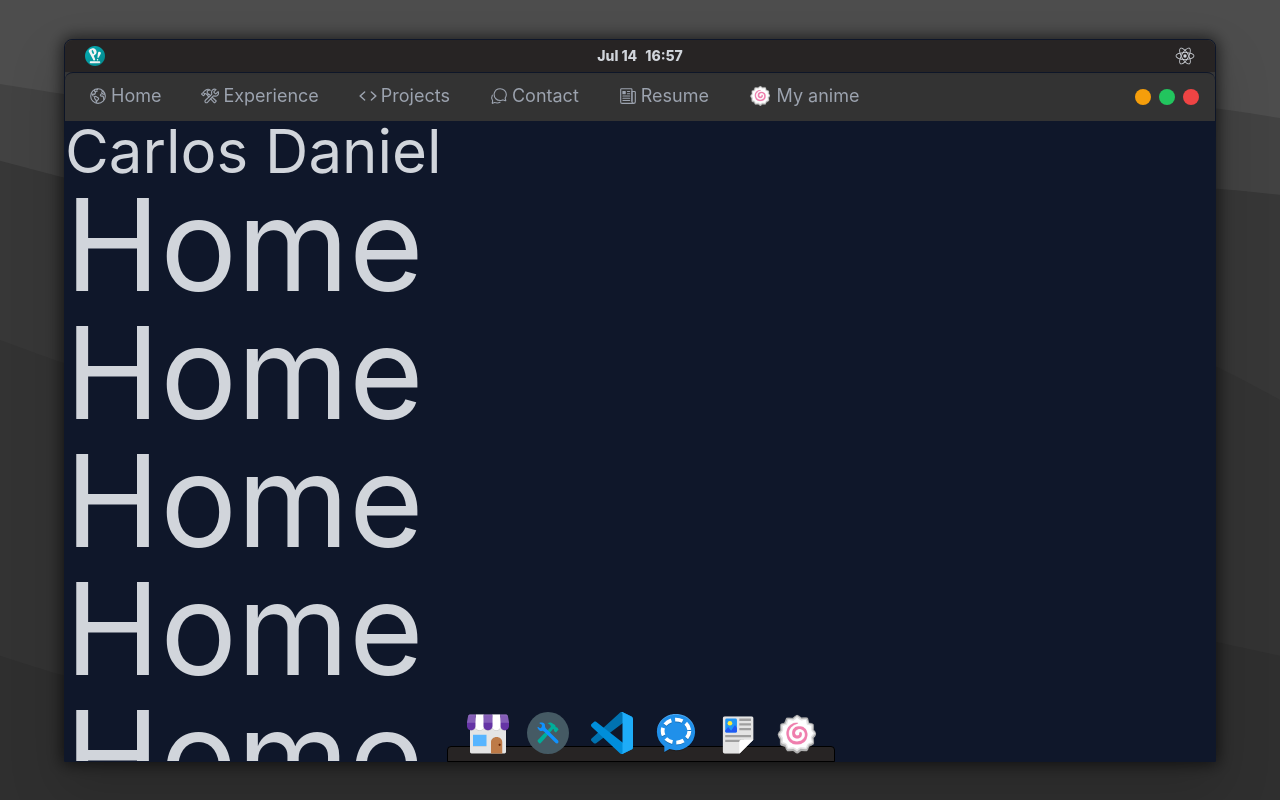
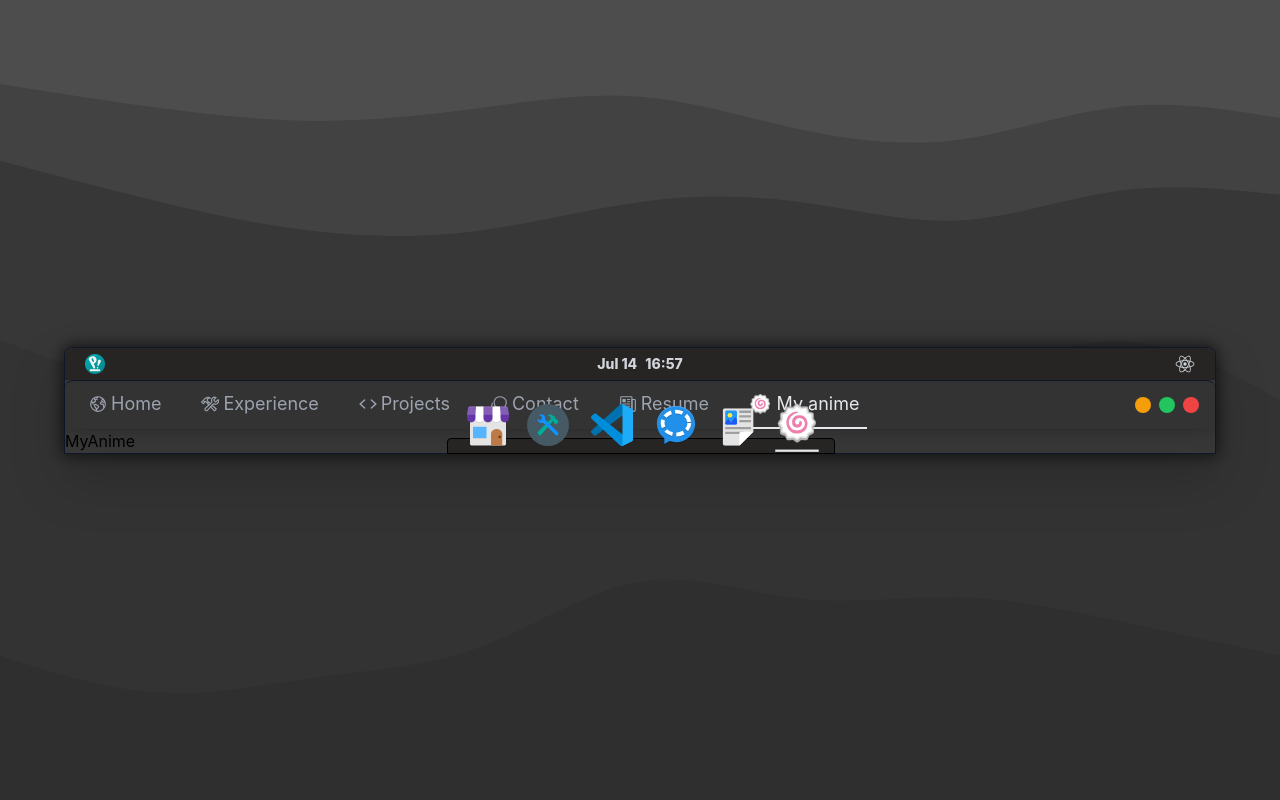
Before and after one commit to charls96/carlos-daniel, a React (Vite) app: page /my-anime in a window 1280 px wide. Built offline with nearby package versions, Linux system fonts and the light colour scheme.

Commit message:
added react router

```diff
--- a/package.json
+++ b/package.json
@@ -10,7 +10,8 @@
   "dependencies": {
     "react": "^18.0.0",
     "react-dom": "^18.0.0",
-    "react-icons": "^4.4.0"
+    "react-icons": "^4.4.0",
+    "react-router-dom": "^6.3.0"
   },
   "devDependencies": {
     "@types/node": "^18.0.3",
--- a/src/App.tsx
+++ b/src/App.tsx
@@ -1,14 +1,17 @@
 import { useState } from "react";
-import Home from "./components/page/Home";
+import Home from "./components/page/Home/Home";
 import LayoutPopOS from "./components/pop-os/LayoutPopOS";
+import { Routes, Route } from "react-router-dom";
+import MyAnime from "./components/page/MyAnime/MyAnime";
 
 function App() {
   return (
-      <>
-        <LayoutPopOS>
-          <Home />
-        </LayoutPopOS>
-      </>
+    <LayoutPopOS>
+      <Routes>
+        <Route path="/" element={<Home />} />
+        <Route path="/my-anime" element={<MyAnime />} />
+      </Routes>
+    </LayoutPopOS>
   );
 }
 
--- /dev/null
+++ b/src/components/page/MyAnime/MyAnime.tsx
@@ -0,0 +1,7 @@
+const MyAnime = () => {
+  return (
+    <div>MyAnime</div>
+  )
+}
+
+export default MyAnime
--- a/src/components/pop-os/LayoutPopOS.tsx
+++ b/src/components/pop-os/LayoutPopOS.tsx
@@ -1,9 +1,9 @@
-import Home from "../page/Home";
+import Home from "../page/Home/Home";
 import HeaderBarPopOS from "./header-bar/HeaderBarPopOS";
 import { HeaderPopOS } from "./header/HeaderPopOS";
-import FooterPopOS from "./footer/FooterPopOs"
+import FooterPopOS from "./footer/FooterPopOs";
 
-const LayoutPopOS = ({children}: any) => {
+const LayoutPopOS = ({ children }: any) => {
   return (
     <div className="bg-[#373737] h-screen w-screen bg-clip-padding backdrop-filter bg-opacity-40 flex items-center justify-center overflow-x-hidden">
       <div className="bg-[#373737] max-w-[80rem] w-[90vw] drop-shadow-2xl shadow-[0px_0px_15px_2px_rgba(0,0,0,0.6)] rounded-t-lg border border-slate-900">
--- a/src/components/pop-os/footer/FooterPopOs.tsx
+++ b/src/components/pop-os/footer/FooterPopOs.tsx
@@ -3,8 +3,7 @@ import experience from "../../../assets/papirus-icons/experience.svg";
 import projects from "../../../assets/papirus-icons/projects.svg";
 import contact from "../../../assets/papirus-icons/contact.svg";
 import resume from "../../../assets/papirus-icons/resume.svg";
-import { Router, Route } from "react-router";
-import Home from "../../page/Home";
+import { NavLink } from "react-router-dom";
 
 const FooterPopOs = () => {
   const bounceOnce = (e: any) => {
@@ -16,15 +15,16 @@ const FooterPopOs = () => {
   return (
     <div className="hidden sm:block fixed bottom-[-0.1rem] max-w-[80rem] w-[90vw]">
       <div className="relative bg-[#272424] w-[24.2rem] h-[1rem] m-auto border-[1px] border-black rounded-t">
+        <NavLink to="/" className={({isActive}: any) => (isActive ? 'is-active-footer-link' : '') + ' absolute bottom-[-0.3rem] sm:left-[0.5rem]'}>
           <img
             onClick={(e) => {
-                e.preventDefault();
               bounceOnce(e);
             }}
-              className="transition ease-in-out delay-150 hover:-translate-y-[15%] duration-200 hover:scale-100 absolute bottom-[-0.3rem] sm:left-[0.5rem] scale-75 sm:w-16 sm:h-16"
+            className="transition ease-in-out delay-150 hover:-translate-y-[15%] duration-200 hover:scale-100 scale-75 sm:w-16 sm:h-16"
             src={home}
             alt="carlos-daniel-home.svg"
           />
+        </NavLink>
 
         <img
           onClick={(e) => {
@@ -62,18 +62,16 @@ const FooterPopOs = () => {
           src={resume}
           alt="carlos-daniel-experience.svg"
         />
-          <a
+        <NavLink to="/my-anime"
           onClick={(e) => {
-              e.preventDefault();
             bounceOnce(e);
           }}
-            className=""
-            href=""
+          className={({isActive}: any) => (isActive ? 'is-active-footer-link' : '')}
         >
           <span className="transition ease-in-out delay-150 hover:-translate-y-[15%] duration-200 hover:scale-100 absolute bottom-[-0.5rem] sm:left-[20rem] scale-75 sm:text-[2.9rem]">
             🍥
           </span>
-          </a>
+        </NavLink>
       </div>
     </div>
   );
--- a/src/components/pop-os/header/NavPopOS.tsx
+++ b/src/components/pop-os/header/NavPopOS.tsx
@@ -8,6 +8,7 @@ import {
   IoEllipsisHorizontal,
 } from "react-icons/io5";
 import MobileNavPopOS from "./MobileNavPopOS";
+import { NavLink } from "react-router-dom";
 
 const NavPopOS = () => {
   const [openMobileNav, setOpenMobileNav] = useState<boolean>(false);
@@ -30,11 +31,11 @@ const NavPopOS = () => {
 
   return (
       <div className="ml-4 flex gap-6 text-gray-400 text-lg">
-      <button className="flex items-center border-b-2 border-transparent focus:border-b-2 focus:border-gray-300 focus:text-gray-300">
+        <NavLink to="/" className={({isActive}: any) => (isActive ? 'border-b-2 border-gray-200 text-gray-200' : 'border-b-2 border-transparent') + ' flex items-center'}>
           <span className="flex items-center gap-1 px-2 py-0.5 hover:bg-gray-200 hover:bg-opacity-20 hover:text-gray-200 rounded-lg transition ease-in-out">
             <IoEarthOutline /> Home
           </span>
-      </button>
+        </NavLink>
         <button className="hidden sm:flex items-center border-b-2 border-transparent focus:border-b-2 focus:border-gray-300 focus:text-gray-300">
           <span className="flex items-center gap-1 px-2 py-0.5 hover:bg-gray-200 hover:bg-opacity-20 hover:text-gray-200 rounded-lg transition ease-in-out">
             <IoConstructOutline /> Experience
@@ -55,11 +56,11 @@ const NavPopOS = () => {
             <IoNewspaperOutline /> Resume
           </span>
         </button>
-      <button className="hidden lg:flex items-center border-b-2 border-transparent focus:border-b-2 focus:border-gray-300 focus:text-gray-300">
+        <NavLink to="/my-anime" className={({isActive}: any) => (isActive ? 'border-b-2 border-gray-200 text-gray-200' : ' border-b-2 border-transparent') + ' hidden lg:flex items-center'}>
           <span className="flex items-center gap-1 px-2 py-0.5 hover:bg-gray-200 hover:bg-opacity-20 hover:text-gray-200 rounded-lg transition ease-in-out">
             🍥 My anime
           </span>
-      </button>
+        </NavLink>
         <div ref={buttonMobileNavRef}
           onClick={() => setOpenMobileNav(!openMobileNav)}
           className="relative lg:hidden flex items-center cursor-pointer"
--- a/src/index.css
+++ b/src/index.css
@@ -61,3 +61,13 @@ code {
   }
 
 }
+
+.is-active-footer-link img:nth-child(1) {
+  border-bottom-width: 3px;
+  border-color: rgb(229,231,235);
+}
+
+.is-active-footer-link span:nth-child(1) {
+  border-bottom-width: 3px;
+  border-color: rgb(229,231,235);
+}
--- a/src/main.tsx
+++ b/src/main.tsx
@@ -1,10 +1,13 @@
-import React from 'react'
-import ReactDOM from 'react-dom/client'
-import App from './App'
-import './index.css'
+import React from "react";
+import ReactDOM from "react-dom/client";
+import App from "./App";
+import "./index.css";
+import { BrowserRouter } from "react-router-dom";
 
-ReactDOM.createRoot(document.getElementById('root')!).render(
+ReactDOM.createRoot(document.getElementById("root")!).render(
   <React.StrictMode>
-    <App />
+    <BrowserRouter>
+      <App />
+    </BrowserRouter>
   </React.StrictMode>
-)
+);
```
Also changed, not shown: src/components/page/Home/Home.tsx (renamed from src/components/page/Home.tsx), 1 other file (tests, documents, lock files or other folders). Lines whose indentation alone changed are shown as unchanged.
